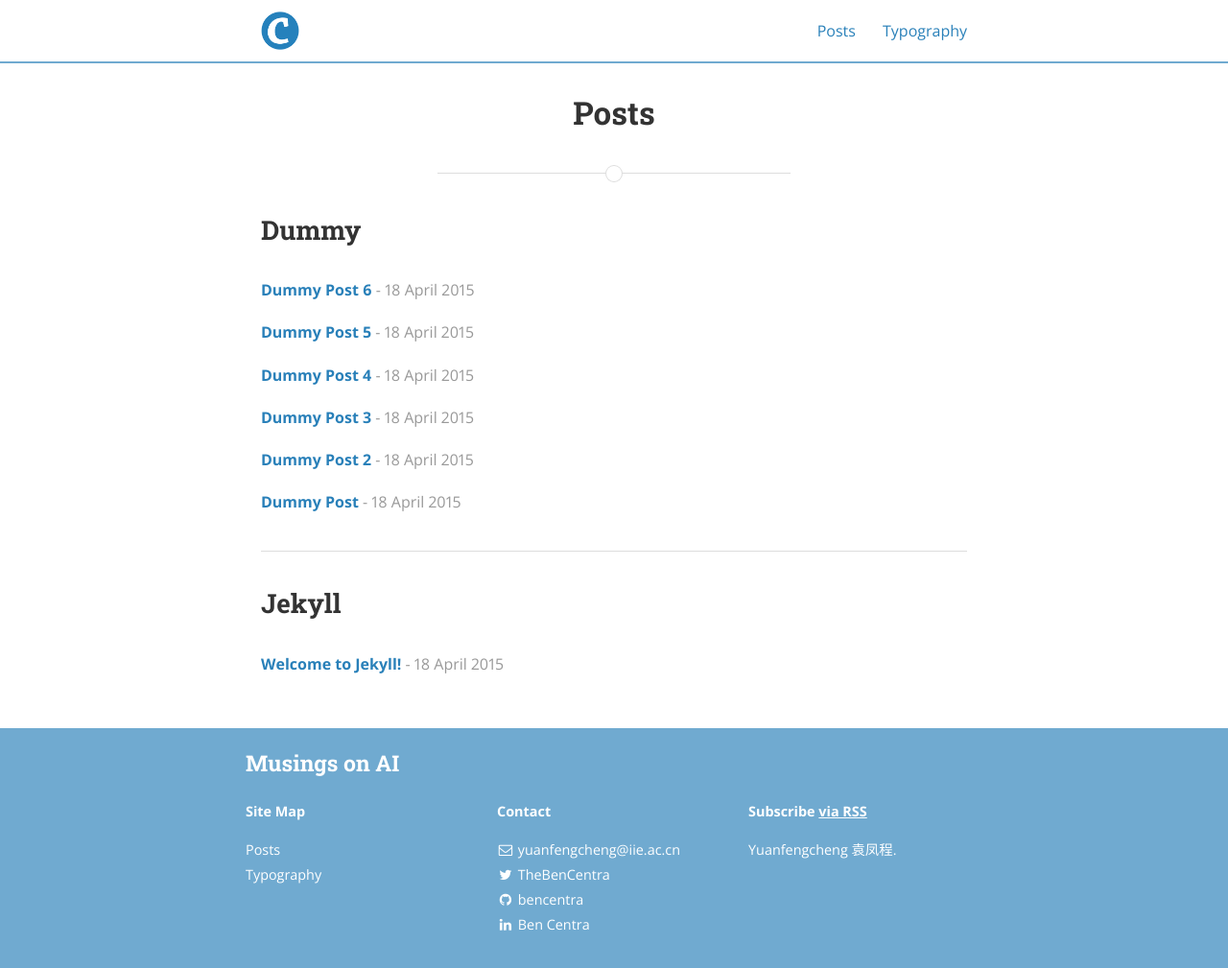
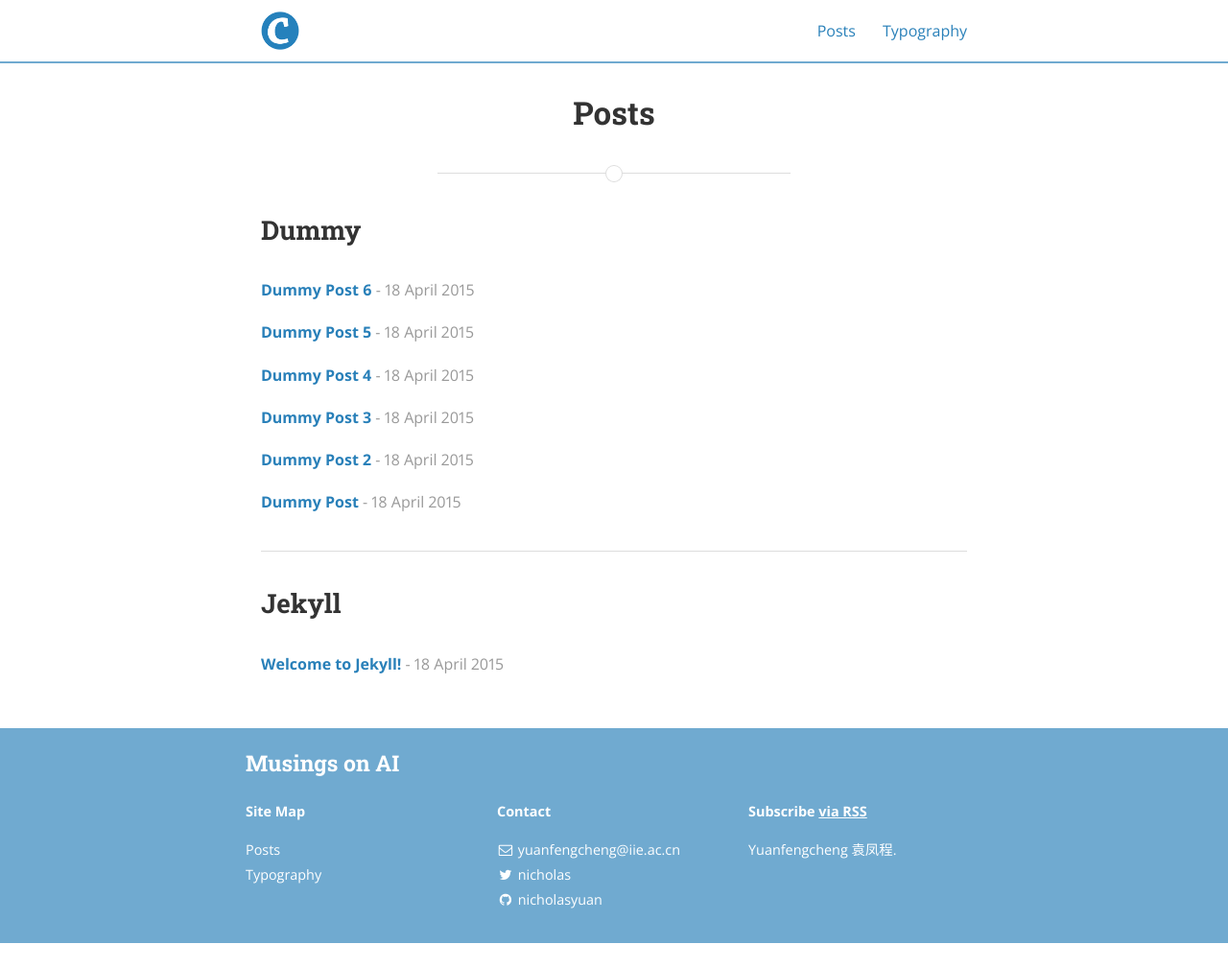
Before and after one commit to NicholasYuan/nicholasyuan.github.com, a Jekyll site: the page built from posts.html, in a window 1280 px wide. Shown: the whole page at 96% size. Built offline with Jekyll 4.4.1, drawn with Linux system fonts in a browser that asks for light colours; nearby versions of some CDN libraries; a style sheet for code colours, icons or effects is not loaded; after the commit the page ends 983 px from its top, so only the background shows below that; some of the changed lines change nothing that is shown.

Commit message:
update config profile

```diff
--- a/_config.yml
+++ b/_config.yml
@@ -24,7 +24,7 @@ logo: "/assets/logo.png"
 
 # Build settings
 markdown: kramdown
-paginate: 5
+paginate: 10
 paginate_path: "/page:num/"
 inter_post_navigation: false
 highlightjs_theme: "monokai_sublime"
@@ -53,6 +53,12 @@ descriptions:
   - cat: dummy
     desc: "Just some placeholder posts, lorem ipsum and the rest."
 
+  - cat: DeepLearning
+    desc: "Some essay on deep learning."
+
+  - cat: Appetite
+    desc: "My hobbies."
+
 # Social icons and sharing options
 #
 # Social settings are used in two places:
@@ -71,108 +77,113 @@ descriptions:
 social:
   - name: Twitter
     icon: twitter
-    username: TheBenCentra
-    url: https://twitter.com/TheBenCentra
+    username: nicholas
+    url: https://twitter.com/fucholas
     desc: Follow me on Twitter
     share: true
 
-  - name: Facebook
-    icon: facebook
-    username: thebencentra
-    url:
-    desc: Friend me on Facebook
-    share: true
+  # - name: Facebook
+  #   icon: facebook
+  #   username: thebencentra
+  #   url:
+  #   desc: Friend me on Facebook
+  #   share: true
 
   - name: GitHub
     icon: github
-    username: bencentra
-    url: https://github.com/bencentra
+    username: nicholasyuan
+    url: https://github.com/nicholasyuan
     desc: Fork me on GitHub
     share: false
 
-  - name: LinkedIn
-    icon: linkedin
-    username: Ben Centra
-    url: https://www.linkedin.com/pub/ben-centra/47/769/60a
-    desc: Connect with me on LinkedIn
-    share: true
+  # - name: Weibo
+  #   icon: weibo
+  #   username: nicholasyuan
+  #   url:
 
-  - name: Google+
-    icon: google-plus
-    username:
-    url:
-    desc: Add me to your Circles
-    share: true
+  # - name: LinkedIn
+  #   icon: linkedin
+  #   username: Ben Centra
+  #   url: https://www.linkedin.com/pub/ben-centra/47/769/60a
+  #   desc: Connect with me on LinkedIn
+  #   share: true
 
-  - name: YouTube
-    icon: youtube
-    username:
-    url:
-    desc: Subscribe on YouTube
-    share: false
+  # - name: Google+
+  #   icon: google-plus
+  #   username:
+  #   url:
+  #   desc: Add me to your Circles
+  #   share: true
 
-  - name: Instagram
-    icon: instagram
-    username:
-    url:
-    desc: Follow me on Instagram
-    share: false
+  # - name: YouTube
+  #   icon: youtube
+  #   username:
+  #   url:
+  #   desc: Subscribe on YouTube
+  #   share: false
 
-  - name: Pinterest
-    icon: pinterest
-    username:
-    url:
-    desc: Follow me on Pinterest
-    share: true
+  # - name: Instagram
+  #   icon: instagram
+  #   username:
+  #   url:
+  #   desc: Follow me on Instagram
+  #   share: false
 
-  - name: SoundCloud
-    icon: soundcloud
-    username:
-    url:
-    desc: Follow me on SoundCloud
-    share: false
+  # - name: Pinterest
+  #   icon: pinterest
+  #   username:
+  #   url:
+  #   desc: Follow me on Pinterest
+  #   share: true
 
-  - name: Tumblr
-    icon: tumblr
-    username:
-    url:
-    desc: Follow me on Tumblr
-    share: false
+  # - name: SoundCloud
+  #   icon: soundcloud
+  #   username:
+  #   url:
+  #   desc: Follow me on SoundCloud
+  #   share: false
 
-  - name: Steam
-    icon: steam
-    username:
-    url:
-    desc: Friend me on Steam
-    share: false
+  # - name: Tumblr
+  #   icon: tumblr
+  #   username:
+  #   url:
+  #   desc: Follow me on Tumblr
+  #   share: false
 
-  - name: Dribbble
-    icon: dribbble
-    username:
-    url:
-    desc: Follow me on Dribble
-    share: false
+  # - name: Steam
+  #   icon: steam
+  #   username:
+  #   url:
+  #   desc: Friend me on Steam
+  #   share: false
 
-  - name: Vimeo
-    icon: vimeo-square
-    username:
-    url:
-    desc: Follow me on Vimeo
-    share: false
+  # - name: Dribbble
+  #   icon: dribbble
+  #   username:
+  #   url:
+  #   desc: Follow me on Dribble
+  #   share: false
 
-  - name: Vine
-    icon: vine
-    username:
-    url:
-    desc: Follow me on Vine
-    share: false
+  # - name: Vimeo
+  #   icon: vimeo-square
+  #   username:
+  #   url:
+  #   desc: Follow me on Vimeo
+  #   share: false
 
-  - name: Reddit
-    icon: reddit
-    username:
-    url:
-    desc: Share to Reddit
-    share: true
+  # - name: Vine
+  #   icon: vine
+  #   username:
+  #   url:
+  #   desc: Follow me on Vine
+  #   share: false
+
+  # - name: Reddit
+  #   icon: reddit
+  #   username:
+  #   url:
+  #   desc: Share to Reddit
+  #   share: true
 
 # Social sharing protocols
 # These are for automatically generating sharing metadata for FB and Twitter
```
